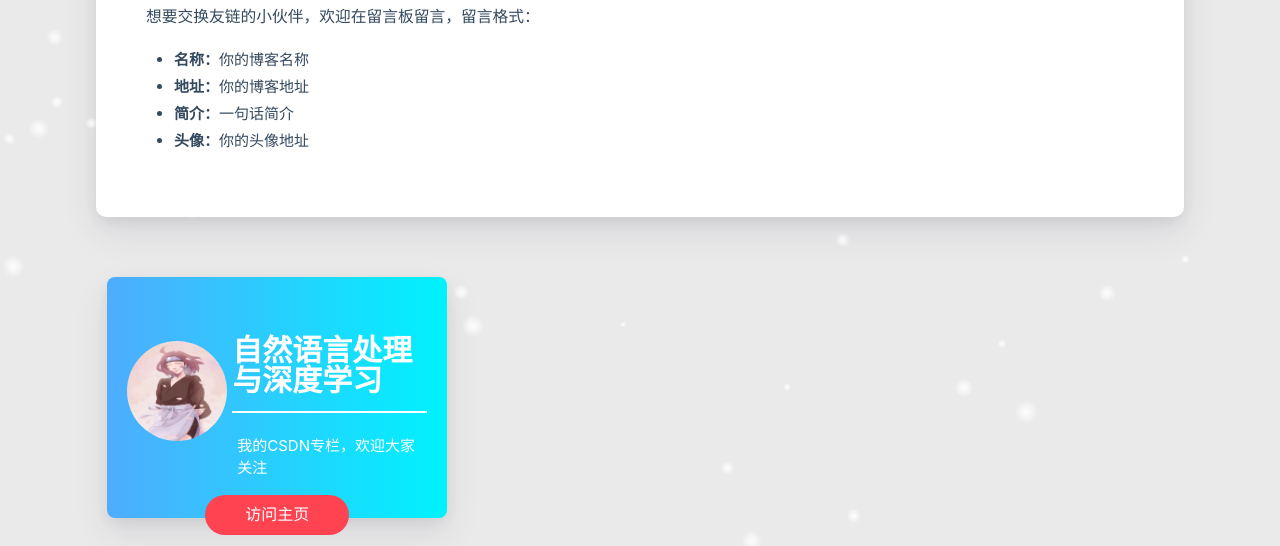
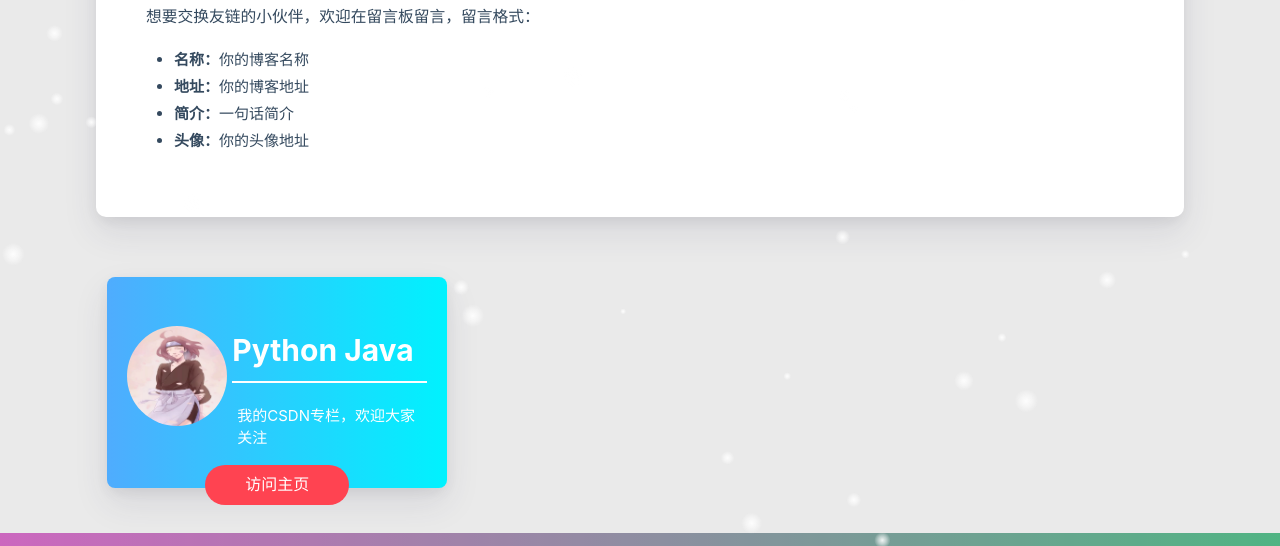
Before and after one commit to dongchenchen521/dongchenchen521.github.io, a plain HTML site: page friends/index.html in a window 1280 px wide. Shown: the part 570-1116 px from the top of the page. Drawn offline with Linux system fonts and the light colour scheme; some packages are replaced by stand-ins of ours; a script that the page names is missing.

Commit message:
Site updated: 2020-02-12 20:12:24

```diff
--- a/friends/index.html
+++ b/friends/index.html
@@ -532,7 +532,7 @@ $('.bg-cover').css('background-image', 'url(/medias/banner/' + new Date().getDay
                             <div class="title">
                                 <img src="/medias/avatars/mycsdn.png" alt="img">
                                 <div>
-                                    <h1 class="friend-name">自然语言处理与深度学习</h1>
+                                    <h1 class="friend-name">Python Java</h1>
                                     <p>我的CSDN专栏，欢迎大家关注</p>
                                 </div>
                             </div>
```
Also changed, not shown: medias/avatars/avatar.jpg.
